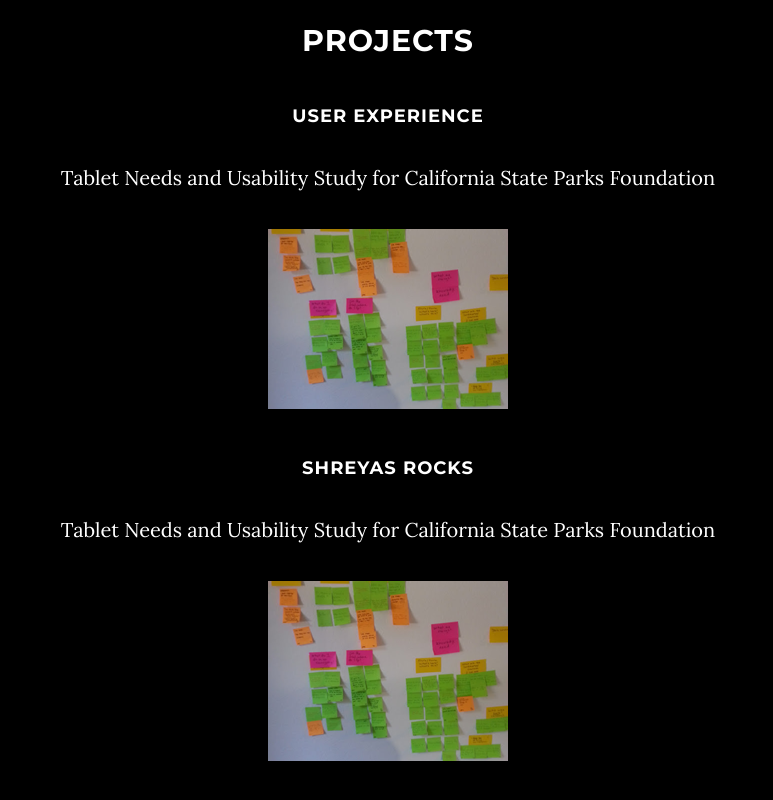
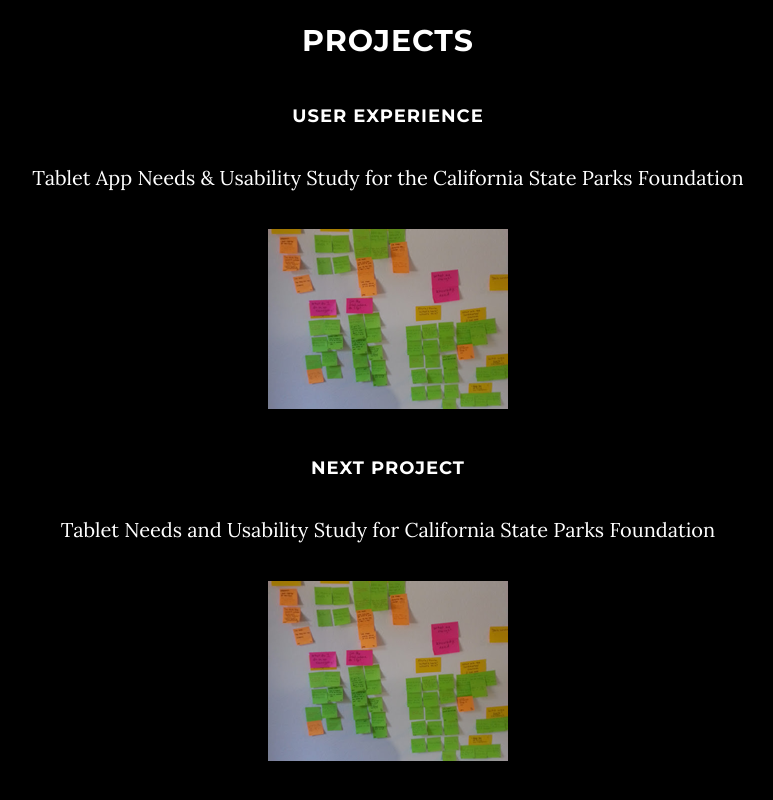
Before and after one commit to evphan/evphan.github.io, a plain HTML site: page index.html in a window 1280 px wide. Shown: the part 1026-1826 px from the top of the page, without its empty margins (252-1025 px from the left). Drawn offline with nearby package versions, Linux system fonts and the light colour scheme; some packages are replaced by stand-ins of ours.

Commit message:
cmc design

```diff
--- a/index.html
+++ b/index.html
@@ -87,8 +87,8 @@
 					<!-- UX Usability Project -->
 					<div class="wrapper-project">
 						<h4>User Experience</h4>
-						<p>Tablet Needs and Usability Study for California State Parks Foundation</P>
-						<a href='img/ux_stickies.png' class='fresco' data-fresco-group='example' data-fresco-caption="Frans Hals, Banquet of the Officers of the St George Civic Guard, 1627">
+						<p>Tablet App Needs & Usability Study for the California State Parks Foundation</P>
+						<a href='img/ux_stickies.png' class='fresco' data-fresco-group='example' data-fresco-caption="This study is comprised of interviews, surveys, focus group interviews, diary studies, user testing, and field observations.">
 							<img src='img/thumbnail_ux_stickies.png' alt=''/>
 						</a>
 					</div>
@@ -97,7 +97,7 @@
 
 					<!-- UX Usability Project -->
 					<div class="wrapper-project">
-						<h4>Shreyas Rocks</h4>
+						<h4>Next Project</h4>
 						<p>Tablet Needs and Usability Study for California State Parks Foundation</P>
 						<a href='img/ux_stickies.png' class='fresco' data-fresco-group='example' data-fresco-caption="Frans Hals, Banquet of the Officers of the St George Civic Guard, 1627">
 							<img src='img/thumbnail_ux_stickies.png' alt=''/>
```
Also changed, not shown: 2 other files.
